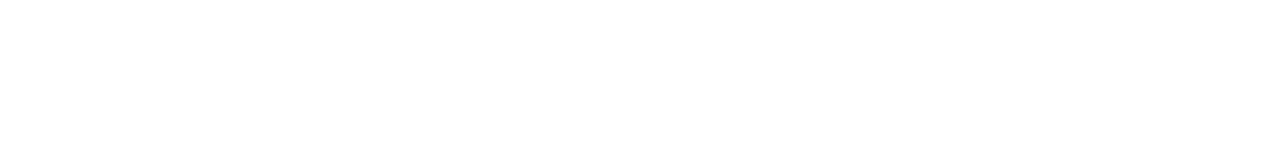
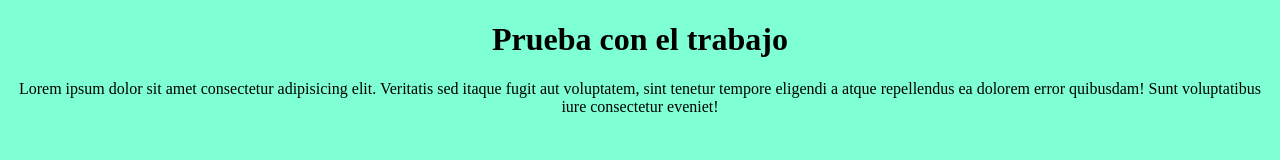
Before and after one commit to TDroidX/pruebaError, a plain HTML site: page index.html in a window 1280 px wide. Drawn offline with Linux system fonts and the light colour scheme.

Commit message:
Se ha creado un css y añadio info

```diff
--- /dev/null
+++ b/css/style.css
@@ -0,0 +1,11 @@
+body{
+    height: 100%;
+    background-color: aquamarine;
+}
+h1{
+    text-align: center;
+}
+p{
+    text-underline-offset: unset;
+    text-align: center;
+}
--- a/index.html
+++ b/index.html
@@ -2,10 +2,13 @@
 <html lang="en">
 <head>
     <meta charset="UTF-8">
+    <link rel="stylesheet" href="css/style.css">
     <meta name="viewport" content="width=device-width, initial-scale=1.0">
-    <title>Document</title>
+    <title>Página prueba</title>
 </head>
 <body>
+    <h1>Prueba con el trabajo</h1>
+    <p>Lorem ipsum dolor sit amet consectetur adipisicing elit. Veritatis sed itaque fugit aut voluptatem, sint tenetur tempore eligendi a atque repellendus ea dolorem error quibusdam! Sunt voluptatibus iure consectetur eveniet!</p>
 
 </body>
 </html>
```
